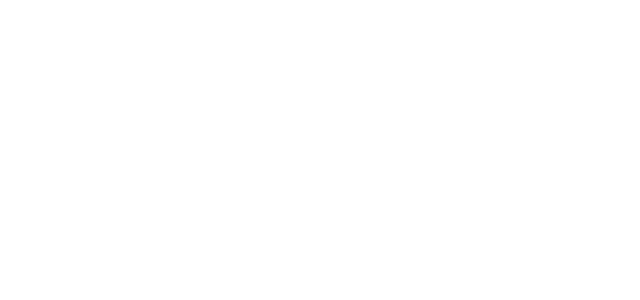
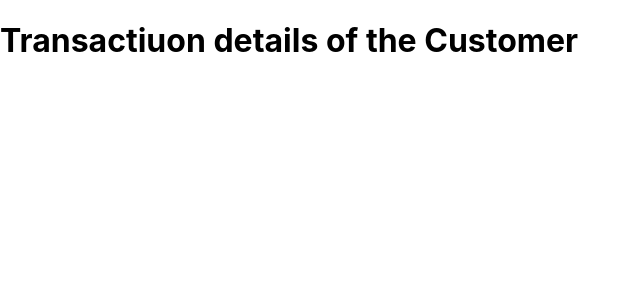
Before and after one commit to Varun-taneja/ATM-Banking-System-T1-Batch9, a React (Create React App) app in the folder bank-client/: page /transaction-details in a window 1280 px wide. Before the commit this address had no page. Shown: the top 300 px of the page, without its empty margins (0-640 px from the left). Built offline with nearby package versions, Linux system fonts and the light colour scheme.

Commit message:
Pages initialization

```diff
--- a/bank-client/src/index.js
+++ b/bank-client/src/index.js
@@ -3,8 +3,12 @@ import ReactDOM from 'react-dom/client';
 import './index.css';
 import App from './App';
 import CreateCustomer from './pages/CreateCustomer';
+import TransactionDetails from './pages/TransactionDetails';
 import reportWebVitals from './reportWebVitals';
 import {BrowserRouter, Routes, Route} from 'react-router-dom';
+import CustomerCardDetails from './pages/CustomerCardDetails';
+import BalanceCheck from './pages/BalanceCheck';
+import AddCustomerDetails from './pages/AddCustomerDetails';
 
 const root = ReactDOM.createRoot(document.getElementById('root'));
 root.render(
@@ -13,6 +17,10 @@ root.render(
       <Routes>
         <Route path='/' element={<App />}></Route>
         <Route path='/create' element={<CreateCustomer />} />
+        <Route path='/edit-customer-details' element={<AddCustomerDetails />} />
+        <Route path='/transaction-details' element={<TransactionDetails />} />
+        <Route path='/customer-card-details' element={<CustomerCardDetails />} />
+        <Route path='/balance' element={<BalanceCheck />} />
       </Routes>
     </BrowserRouter>
   </React.StrictMode>
--- /dev/null
+++ b/bank-client/src/pages/BalanceCheck.js
@@ -0,0 +1,11 @@
+import React from "react";
+
+function BalanceCheck(){
+    return (
+        <React.Fragment>
+            <h1>Balance of the customer</h1>
+        </React.Fragment>
+    )
+}
+
+export default BalanceCheck;
--- /dev/null
+++ b/bank-client/src/pages/CustomerCardDetails.js
@@ -0,0 +1,11 @@
+import React from "react";
+
+function CustomerCardDetails(){
+    return (
+        <React.Fragment>
+            <h1>Customer card</h1>
+        </React.Fragment>
+    )
+}
+
+export default CustomerCardDetails;
--- /dev/null
+++ b/bank-client/src/pages/TransactionDetails.js
@@ -0,0 +1,11 @@
+import React from "react";
+
+function TransactionDetails(){
+    return (
+        <React.Fragment>
+            <h1>Transactiuon details of the Customer</h1>
+        </React.Fragment>
+    )
+}
+
+export default TransactionDetails;
```
